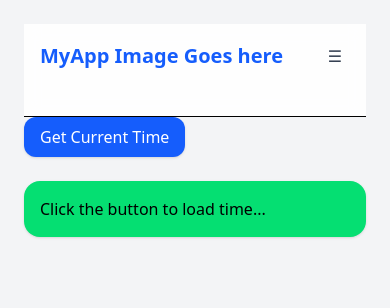
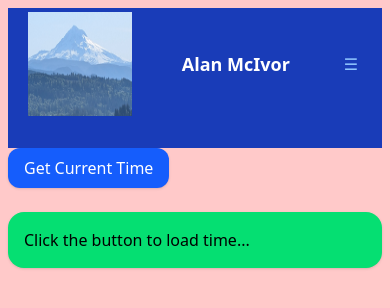
Before and after one commit to asmcivor/Dashboard, a FastAPI app: page / in a window 390 px wide. Shown: the top 308 px of the page. Run offline with FastAPI, Linux system fonts and the light colour scheme; some libraries are stand-ins or nearby versions.

Commit message:
header mobile

```diff
--- a/app/static/css/output.css
+++ b/app/static/css/output.css
@@ -7,14 +7,20 @@
       "Segoe UI Emoji", "Segoe UI Symbol", "Noto Color Emoji";
     --font-mono: ui-monospace, SFMono-Regular, Menlo, Monaco, Consolas, "Liberation Mono",
       "Courier New", monospace;
+    --color-red-200: oklch(88.5% 0.062 18.334);
     --color-amber-300: oklch(87.9% 0.169 91.605);
     --color-green-400: oklch(79.2% 0.209 151.711);
+    --color-blue-50: oklch(97% 0.014 254.604);
+    --color-blue-300: oklch(80.9% 0.105 251.813);
     --color-blue-600: oklch(54.6% 0.245 262.881);
     --color-blue-700: oklch(48.8% 0.243 264.376);
+    --color-blue-800: oklch(42.4% 0.199 265.638);
     --color-gray-100: oklch(96.7% 0.003 264.542);
+    --color-gray-200: oklch(92.8% 0.006 264.531);
     --color-gray-500: oklch(55.1% 0.027 264.364);
     --color-gray-700: oklch(37.3% 0.034 259.733);
     --color-gray-800: oklch(27.8% 0.033 256.848);
+    --color-gray-900: oklch(21% 0.034 264.665);
     --color-black: #000;
     --color-white: #fff;
     --spacing: 0.25rem;
@@ -22,10 +28,13 @@
     --container-7xl: 80rem;
     --text-sm: 0.875rem;
     --text-sm--line-height: calc(1.25 / 0.875);
+    --text-base: 1rem;
+    --text-base--line-height: calc(1.5 / 1);
     --text-lg: 1.125rem;
     --text-lg--line-height: calc(1.75 / 1.125);
     --text-xl: 1.25rem;
     --text-xl--line-height: calc(1.75 / 1.25);
+    --font-weight-light: 300;
     --font-weight-medium: 500;
     --font-weight-semibold: 600;
     --font-weight-bold: 700;
@@ -242,8 +254,30 @@
   .hidden {
     display: none;
   }
+  .table {
+    display: table;
+  }
+  .size-12 {
+    width: calc(var(--spacing) * 12);
+    height: calc(var(--spacing) * 12);
+  }
+  .size-24 {
+    width: calc(var(--spacing) * 24);
+    height: calc(var(--spacing) * 24);
+  }
+  .size-28 {
+    width: calc(var(--spacing) * 28);
+    height: calc(var(--spacing) * 28);
+  }
+  .size-36 {
+    width: calc(var(--spacing) * 36);
+    height: calc(var(--spacing) * 36);
+  }
   .h-16 {
     height: calc(var(--spacing) * 16);
+  }
+  .h-24 {
+    height: calc(var(--spacing) * 24);
   }
   .h-full {
     height: 100%;
@@ -251,8 +285,14 @@
   .min-h-screen {
     min-height: 100vh;
   }
+  .w-36 {
+    width: calc(var(--spacing) * 36);
+  }
   .w-72 {
     width: calc(var(--spacing) * 72);
+  }
+  .w-full {
+    width: 100%;
   }
   .max-w-3xl {
     max-width: var(--container-3xl);
@@ -263,8 +303,29 @@
   .max-w-full {
     max-width: 100%;
   }
+  .flex-4 {
+    flex: 4;
+  }
+  .flex-10 {
+    flex: 10;
+  }
+  .flex-shrink {
+    flex-shrink: 1;
+  }
+  .shrink-0 {
+    flex-shrink: 0;
+  }
+  .border-collapse {
+    border-collapse: collapse;
+  }
+  .transform {
+    transform: var(--tw-rotate-x,) var(--tw-rotate-y,) var(--tw-rotate-z,) var(--tw-skew-x,) var(--tw-skew-y,);
+  }
   .animate-\[slideIn_\.25s_ease-out\] {
     animation: slideIn .25s ease-out;
+  }
+  .resize {
+    resize: both;
   }
   .flex-col {
     flex-direction: column;
@@ -318,14 +400,29 @@
       background-color: color-mix(in oklab, var(--color-black) 30%, transparent);
     }
   }
+  .bg-blue-50 {
+    background-color: var(--color-blue-50);
+  }
+  .bg-blue-300 {
+    background-color: var(--color-blue-300);
+  }
   .bg-blue-600 {
     background-color: var(--color-blue-600);
+  }
+  .bg-blue-800 {
+    background-color: var(--color-blue-800);
   }
   .bg-gray-100 {
     background-color: var(--color-gray-100);
   }
+  .bg-gray-900 {
+    background-color: var(--color-gray-900);
+  }
   .bg-green-400 {
     background-color: var(--color-green-400);
+  }
+  .bg-red-200 {
+    background-color: var(--color-red-200);
   }
   .bg-white {
     background-color: var(--color-white);
@@ -335,6 +432,9 @@
     @supports (color: color-mix(in lab, red, red)) {
       background-color: color-mix(in oklab, var(--color-white) 90%, transparent);
     }
+  }
+  .p-1 {
+    padding: calc(var(--spacing) * 1);
   }
   .p-2 {
     padding: calc(var(--spacing) * 2);
@@ -379,12 +486,20 @@
     --tw-font-weight: var(--font-weight-bold);
     font-weight: var(--font-weight-bold);
   }
+  .font-light {
+    --tw-font-weight: var(--font-weight-light);
+    font-weight: var(--font-weight-light);
+  }
+  .font-medium {
+    --tw-font-weight: var(--font-weight-medium);
+    font-weight: var(--font-weight-medium);
+  }
   .font-semibold {
     --tw-font-weight: var(--font-weight-semibold);
     font-weight: var(--font-weight-semibold);
   }
-  .text-blue-600 {
-    color: var(--color-blue-600);
+  .text-blue-300 {
+    color: var(--color-blue-300);
   }
   .text-gray-500 {
     color: var(--color-gray-500);
@@ -482,6 +608,26 @@
   to {
     transform: translateX(0);
   }
+}
+@property --tw-rotate-x {
+  syntax: "*";
+  inherits: false;
+}
+@property --tw-rotate-y {
+  syntax: "*";
+  inherits: false;
+}
+@property --tw-rotate-z {
+  syntax: "*";
+  inherits: false;
+}
+@property --tw-skew-x {
+  syntax: "*";
+  inherits: false;
+}
+@property --tw-skew-y {
+  syntax: "*";
+  inherits: false;
 }
 @property --tw-space-y-reverse {
   syntax: "*";
@@ -567,6 +713,11 @@
   inherits: false;
   initial-value: 0 0 #0000;
 }
+@property --tw-outline-style {
+  syntax: "*";
+  inherits: false;
+  initial-value: solid;
+}
 @property --tw-backdrop-blur {
   syntax: "*";
   inherits: false;
@@ -606,6 +757,11 @@
 @layer properties {
   @supports ((-webkit-hyphens: none) and (not (margin-trim: inline))) or ((-moz-orient: inline) and (not (color:rgb(from red r g b)))) {
     *, ::before, ::after, ::backdrop {
+      --tw-rotate-x: initial;
+      --tw-rotate-y: initial;
+      --tw-rotate-z: initial;
+      --tw-skew-x: initial;
+      --tw-skew-y: initial;
       --tw-space-y-reverse: 0;
       --tw-space-x-reverse: 0;
       --tw-border-style: solid;
@@ -624,6 +780,7 @@
       --tw-ring-offset-width: 0px;
       --tw-ring-offset-color: #fff;
       --tw-ring-offset-shadow: 0 0 #0000;
+      --tw-outline-style: solid;
       --tw-backdrop-blur: initial;
       --tw-backdrop-brightness: initial;
       --tw-backdrop-contrast: initial;
--- a/app/templates/base.html
+++ b/app/templates/base.html
@@ -9,8 +9,8 @@
 
     <link href="{{ url_for('static', path='css/output.css') }}" rel="stylesheet">
 </head>
-<body class="bg-gray-100 min-h-screen">
-    <div class="max-w-3xl mx-auto p-6">
+<body class="bg-red-200 min-h-screen">
+    <div class="max-w-3xl mx-auto p-2">
         {% block content %}{% endblock %}
     </div>
 </body>
--- a/app/templates/index.html
+++ b/app/templates/index.html
@@ -1,23 +1,28 @@
 {% extends "base.html" %}
 
 {% block content %}
-<header class="sticky top-0 z-50 bg-white/90 backdrop-blur border-b">
-  <nav class="max-w-7xl mx-auto px-4 sm:px-6 lg:px-8">
-    <div class="flex justify-between h-16 items-center">
+<header class="sticky top-0 z-50  bg-blue-800 text-white">
+  <nav class="flex px-4">
+    <div class="flex w-full justify-between items-center">
 
       <!-- Logo -->
-      <div class="text-xl font-bold text-blue-600">
-        MyApp Image Goes here
-      </div>
 
-      <!-- Desktop Menu -->
+       <img class="size-28 shrink-0 p-1 " src="../static/images/mt-hood-small.jpg" alt="Mt Hood" />
+
+      <!-- Desktop Menu
       <div class="hidden md:flex items-center space-x-8">
         <a href="/" class="nav-link">Home</a>
         <a href="#" class="nav-link">Dashboard</a>
         <a href="#" class="nav-link">Settings</a>
         <a href="#" class="nav-link">About</a>
+      </div> -->
+      <div class="text-lg font-bold">Alan McIvor
+      <br>
+        <div class="hidden md:flex font-medium">
+         <a href="/" class="nav-link">Home</a>
+        <a href="#" class="nav-link">Dashboard</a>
+        </div>
       </div>
-
       <!-- Mobile hamburger (HTMX) -->
       <div class="md:hidden">
         <button
@@ -25,7 +30,7 @@
           hx-target="#mobile-menu"
           hx-swap="innerHTML"
           hx-indicator="#menu-spinner"
-          class="p-2 rounded-lg text-gray-700 hover:bg-gray-100"
+          class="p-2 rounded-lg text-blue-300 hover:bg-gray-100"
         >
           ☰
         </button>
```
Also changed, not shown: other parts of app/static/css/output.css (+44 -2 lines), app/templates/partials/menu.html (+4 -4 lines), app/static/images/mt-hood-small.jpg (added).
